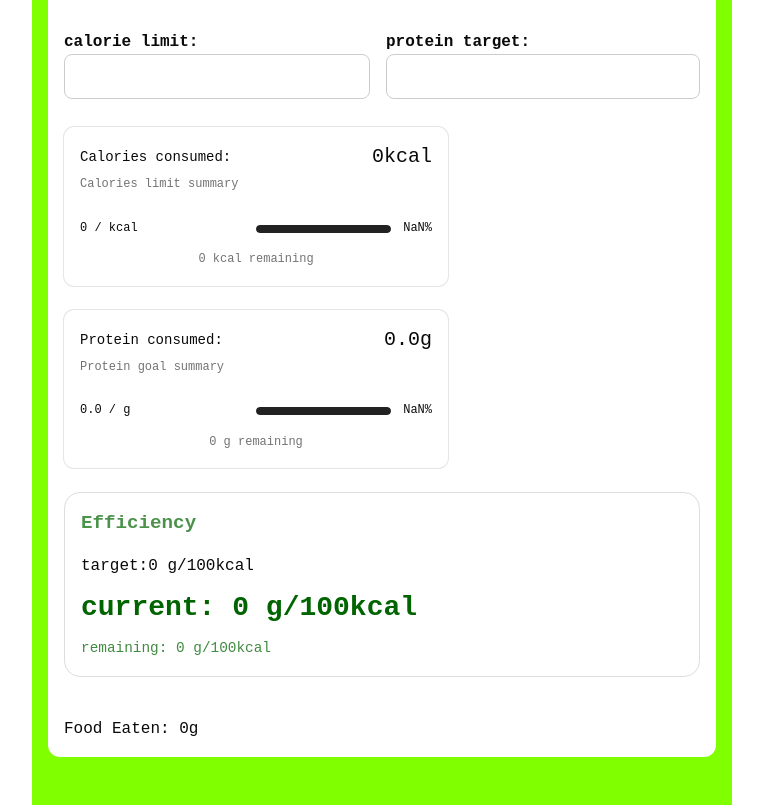
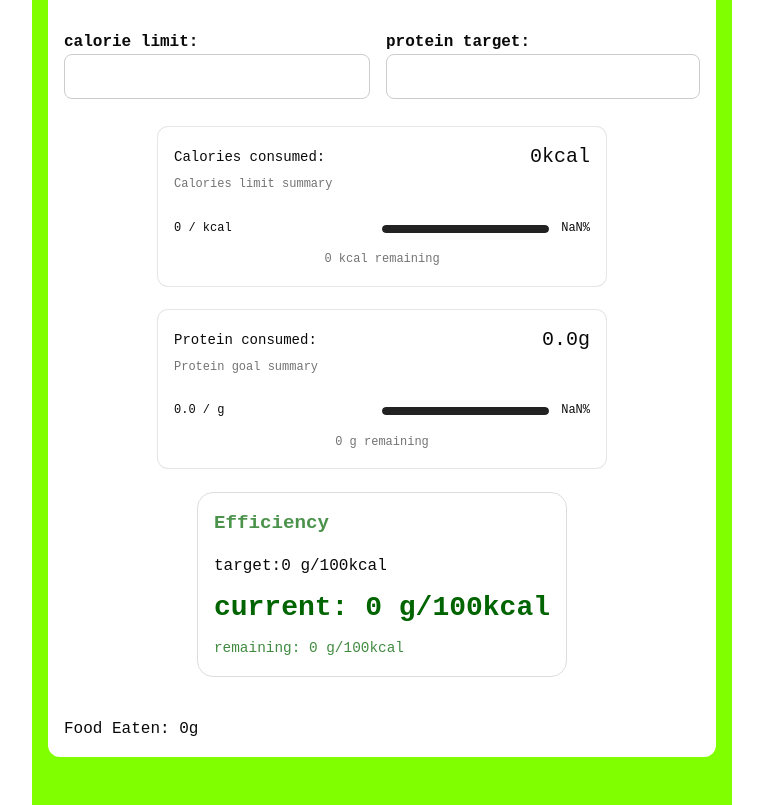
Before and after one commit to GrowYourOwnFreedom/protein-tracker, a React (Vite) app: page / in a window 1280 px wide. Shown: the part 840-1645 px from the top of the page, without its empty margins (258-1021 px from the left). Built offline with nearby package versions, Linux system fonts and the light colour scheme.

Commit message:
align totals cards

```diff
--- a/src/TargetCard.jsx
+++ b/src/TargetCard.jsx
@@ -15,16 +15,12 @@ function TargetCard({ title, current, target, unit, type }) {
     if (remaining < 0) {
         statusText = `${Math.abs(remaining)} ${unit} over ${type}`;
     }
-    const limitSuccess = remaining > 0 && type === "limit";
-    const goalSuccess = remaining <= 0 && type === "goal";
-    const targetCardClass =
-        limitSuccess || goalSuccess ? "target-success" : "target-warning";
     const percentage = (current / target) * 100;
     const barPercentage = Math.min(percentage, 100);
     const displayPercentage = Math.round(percentage);
 
     return (
-        <Card className="w-full max-w-sm rounded-lg gap-6">
+        <Card className="w-full max-w-md rounded-lg gap-6">
             <CardHeader>
                 <div className="flex items-center">
                     <CardTitle>
--- a/src/TotalsPanel.jsx
+++ b/src/TotalsPanel.jsx
@@ -40,7 +40,7 @@ function TotalsPanel({
                     />
                 </label>
             </div>
-            <div className="flex flex-col gap-6">
+            <div className="flex flex-col gap-6 items-center">
                 <TargetCard
                     title={"Calories"}
                     current={calories.toFixed(0)}
```
